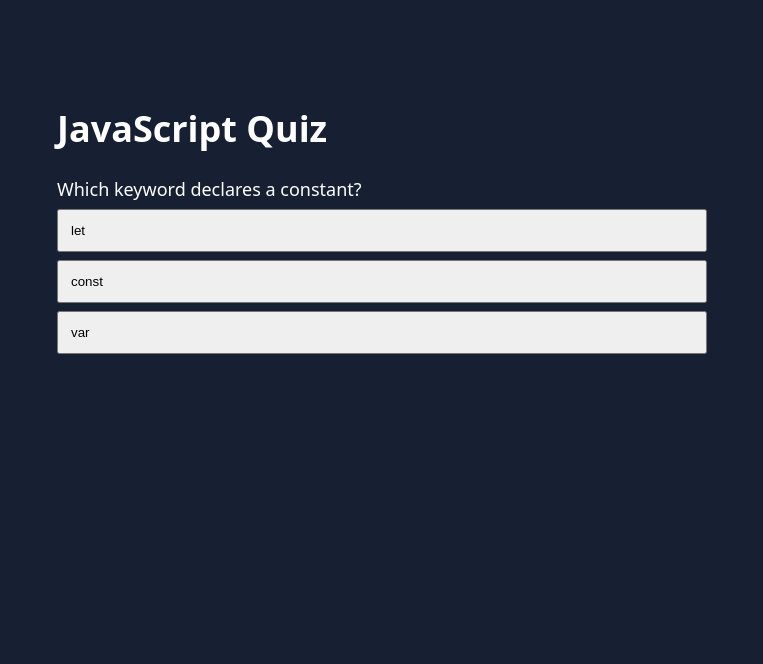
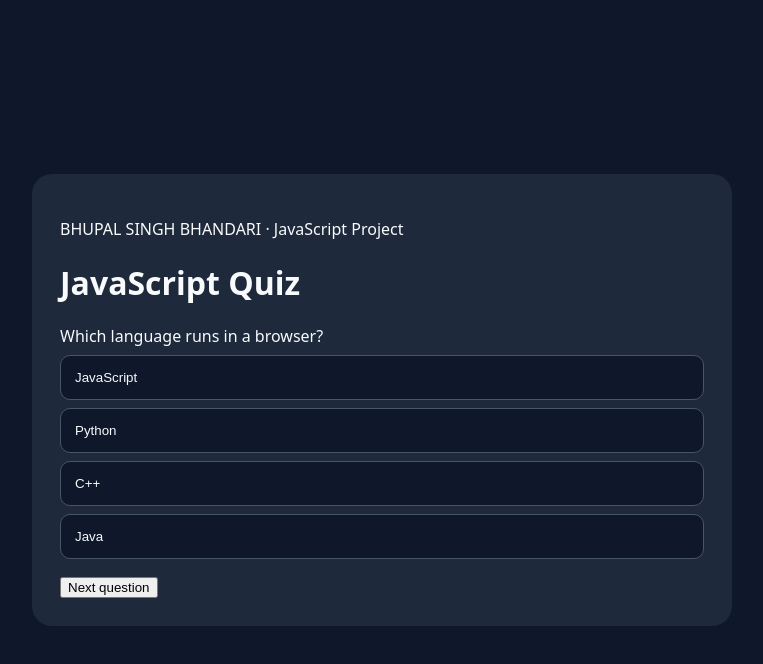
Before and after one commit to bhupal-dev/Developer-Project, a plain HTML site: page 09-quiz-app/index.html in a window 1280 px wide. Shown: the whole page, without its empty margins (258-1021 px from the left). Drawn offline with Linux system fonts and the light colour scheme.

Commit message:
Connect quiz app to structured files

```diff
--- a/09-quiz-app/index.html
+++ b/09-quiz-app/index.html
@@ -1 +1,20 @@
-<!doctype html><html lang="en"><meta charset="UTF-8"><meta name="viewport" content="width=device-width,initial-scale=1"><title>Quiz App</title><style>body{font:18px system-ui;max-width:650px;margin:60px auto;padding:20px;background:#172033;color:#fff}button{display:block;padding:12px;margin:8px 0;width:100%;text-align:left}</style><h1>JavaScript Quiz</h1><div id="q"></div><div id="opts"></div><p id="score"></p><script>const qs=[['Which keyword declares a constant?',['let','const','var'],'const'],['Which method parses JSON?',['JSON.parse','JSON.stringify','JSON.load'],'JSON.parse'],['Which stores browser data?',['localStorage','serverStorage','fileStorage'],'localStorage']];let i=0,s=0;function render(){if(i>=qs.length){q.textContent='Finished';opts.innerHTML='';score.textContent=`Score: ${s}/${qs.length}`;return}q.textContent=qs[i][0];opts.innerHTML=qs[i][1].map(o=>`<button onclick="answer('${o}')">${o}</button>`).join('')}function answer(o){if(o===qs[i][2])s++;i++;render()}render()</script>
+<!doctype html>
+<html lang="en">
+<head>
+  <meta charset="utf-8">
+  <meta name="viewport" content="width=device-width,initial-scale=1">
+  <title>JavaScript Quiz</title>
+  <link rel="stylesheet" href="style.css">
+</head>
+<body>
+  <main class="app">
+    <p>BHUPAL SINGH BHANDARI · JavaScript Project</p>
+    <h1>JavaScript Quiz</h1>
+    <div id="question" aria-live="polite"></div>
+    <div id="options"></div>
+    <p id="result" aria-live="polite"></p>
+    <button id="next" type="button">Next question</button>
+  </main>
+  <script src="script.js"></script>
+</body>
+</html>
```
